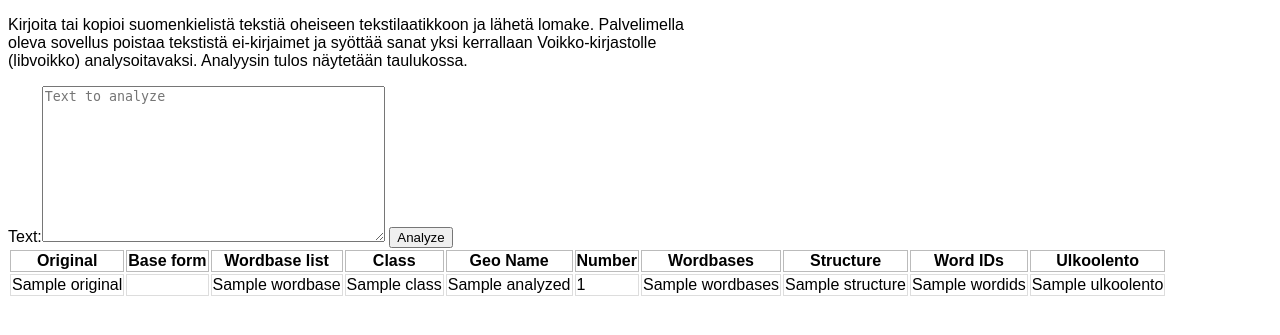
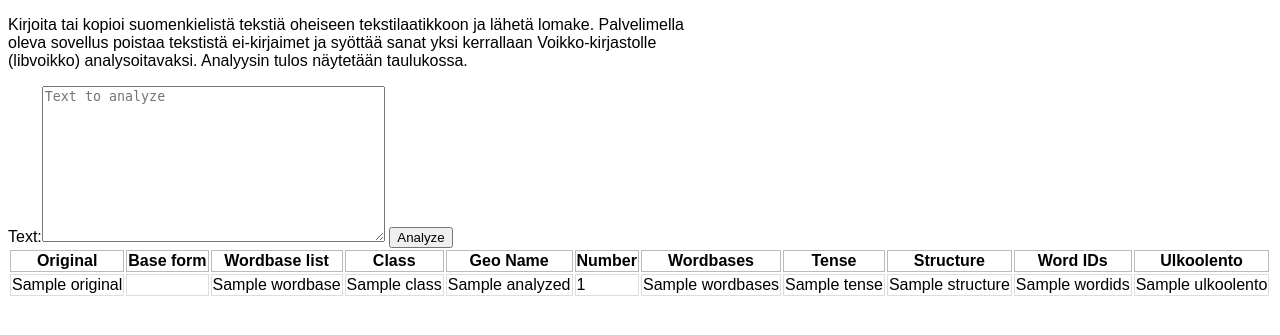
Before and after one commit to aapris/django-voikko-experiments, a Django app: template voiexp/vanalyzer/templates/base.html in a window 1280 px wide. Shown: the top 335 px of the page. Run offline with Django 3.2, Linux system fonts and the light colour scheme; tables that the repository leaves empty hold one stand-in row (values such as "Sample post"); the template is opened without the code that fills it: values that come from a table or form of the project are taken from there, most other values are stand-ins (such as "Sample title", 1, 10 or a date in 2020); parts of the project's set-up code (start-up, migrations or seed data) failed here and were passed over.

Commit message:
Add Tense

```diff
--- a/voiexp/vanalyzer/templates/base.html
+++ b/voiexp/vanalyzer/templates/base.html
@@ -38,6 +38,7 @@
  <th>{% trans "Geo Name" %}</th>
  <th>{% trans "Number" %}</th>
  <th>{% trans "Wordbases" %}</th>
+ <th>{% trans "Tense" %}</th>
  <th>{% trans "Structure" %}</th>
  <th>{% trans "Word IDs" %}</th>
  <th>{% trans "Ulkoolento" %}</th>
@@ -51,6 +52,7 @@
  <td>{{ w.POSSIBLE_GEOGRAPHICAL_NAME }}</td>
  <td>{{ w.NUMBER }}</td>
  <td>{{ w.WORDBASES }}</td>
+ <td>{{ w.TENSE }}</td>
  <td>{{ w.STRUCTURE }}</td>
  <td>{{ w.WORDIDS }}</td>
  <td>{{ w.ulkoolento }}</td>
```
